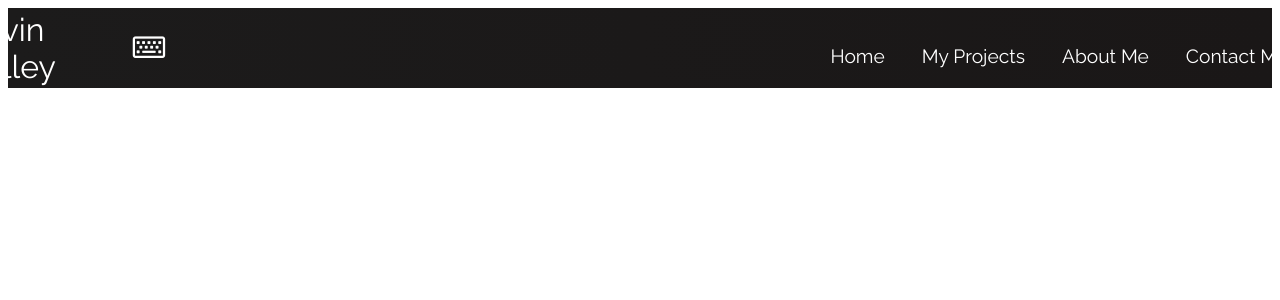
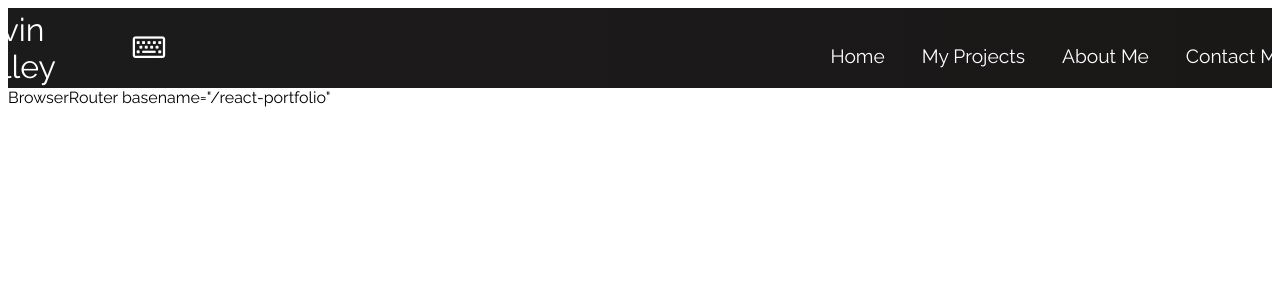
Before and after one commit to Kevin-Pulley/React-Portfolio, a React (Create React App) app: page /services in a window 1280 px wide. Shown: the top 300 px of the page. Built offline with nearby package versions, Linux system fonts and the light colour scheme.

Commit message:
trying to get router working in github

```diff
--- a/src/App.js
+++ b/src/App.js
@@ -1,25 +1,37 @@
-import React from 'react';
-import './App.css';
-import NavBar from './components/NavBar/NavBar';
-import { BrowserRouter as Router, Route } from "react-router-dom"
-import Home from "./components/pages/Home"
-import Cards from "./components/Cards/Cards"
-import About from "./components/About/About"
-import Footer from "./components/Footer/Footer"
+import React from "react";
+import "./App.css";
+import NavBar from "./components/NavBar/NavBar";
+import { BrowserRouter as Router, Route } from "react-router-dom";
+import Home from "./components/pages/Home";
+import Cards from "./components/Cards/Cards";
+import About from "./components/About/About";
+import Footer from "./components/Footer/Footer";
 
 function App() {
   return (
     <>
       <Router>
         <NavBar />
-
-          <Route path="/" exact component={Home} />
-          <Route path="/projects" exact component={Cards}/>
-          <Route path="/about" exact component={About}/>
-          <Route path="/contact" exact component={Footer}/>
-
-
-
+        <Route basename="/react-portfolio" path="/" exact component={Home} />
+        <Route
+          basename="/react-portfolio"
+          path="/projects"
+          exact
+          component={Cards}
+        />
+        <Route
+          basename="/react-portfolio"
+          path="/about"
+          exact
+          component={About}
+        />
+        <Route
+          basename="/react-portfolio"
+          path="/contact"
+          exact
+          component={Footer}
+        />
+        BrowserRouter basename="/react-portfolio"
       </Router>
     </>
   );
```
